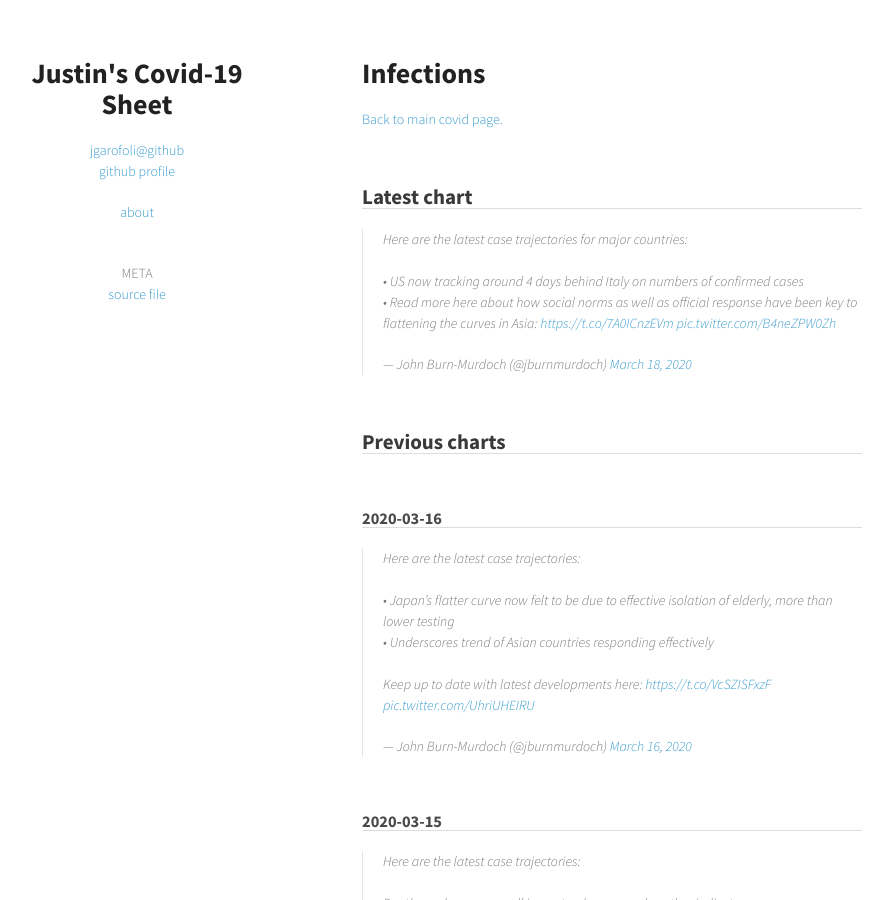
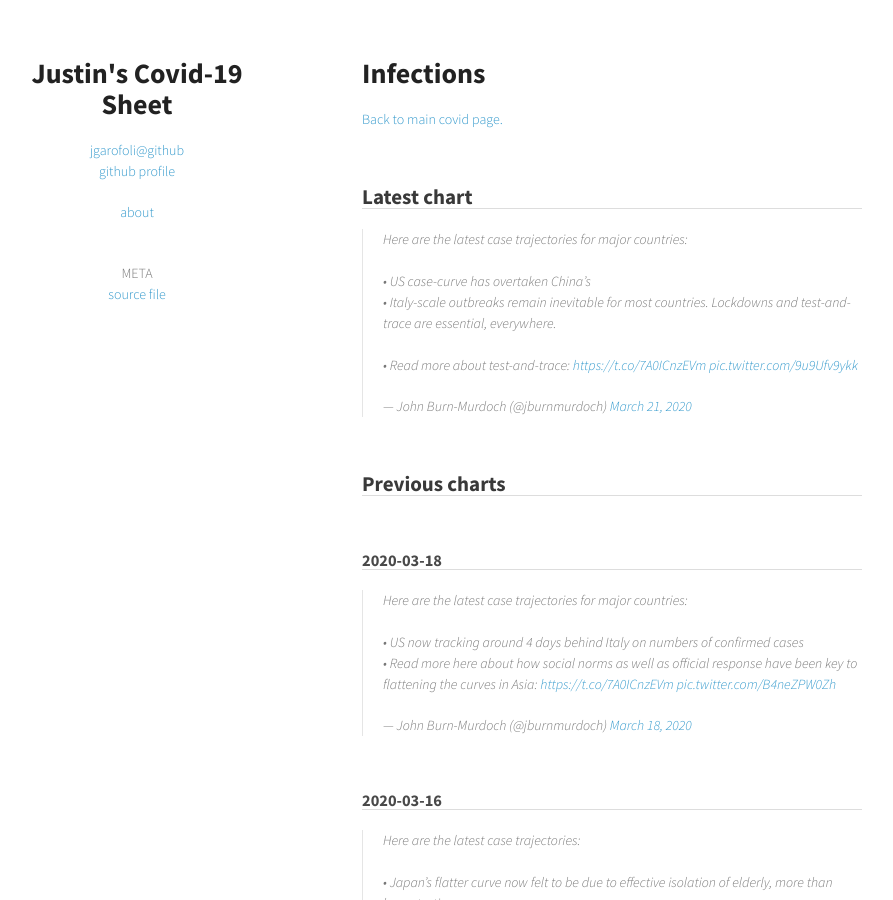
Before and after one commit to jgarofoli/jgarofoli.github.io, a Jekyll site: the page built from covid19/infections.md, in a window 1280 px wide and 900 px high. Shown: the whole window, without its empty margins (208-1101 px from the left). Built offline with Jekyll 4.4.1, drawn with Linux system fonts in a browser that asks for light colours; comment, search, counter and statistics services are not loaded; some of the changed text lies outside the part shown.

Commit message:
Update the infection chart.

```diff
--- a/covid19/infections.md
+++ b/covid19/infections.md
@@ -17,9 +19,14 @@
 <a href="{% link covid19/index.md %}">Back to main covid page.</a>
 ## Latest chart
 
+<blockquote class="twitter-tweet" data-conversation="none"><p lang="en" dir="ltr">Here are the latest case trajectories for major countries: <br><br>• US case-curve has overtaken China’s<br>• Italy-scale outbreaks remain inevitable for most countries. Lockdowns and test-and-trace are essential, everywhere.<br><br>• Read more about test-and-trace: <a href="https://t.co/7A0ICnzEVm">https://t.co/7A0ICnzEVm</a> <a href="https://t.co/9u9Ufv9ykk">pic.twitter.com/9u9Ufv9ykk</a></p>&mdash; John Burn-Murdoch (@jburnmurdoch) <a href="https://twitter.com/jburnmurdoch/status/1241464031958970368?ref_src=twsrc%5Etfw">March 21, 2020</a></blockquote> <script async src="https://platform.twitter.com/widgets.js" charset="utf-8"></script>
+
+## Previous charts
+
+### 2020-03-18
+
 <blockquote class="twitter-tweet" data-conversation="none"><p lang="en" dir="ltr">Here are the latest case trajectories for major countries: <br><br>• US now tracking around 4 days behind Italy on numbers of confirmed cases<br>• Read more here about how social norms as well as official response have been key to flattening the curves in Asia: <a href="https://t.co/7A0ICnzEVm">https://t.co/7A0ICnzEVm</a> <a href="https://t.co/B4neZPW0Zh">pic.twitter.com/B4neZPW0Zh</a></p>&mdash; John Burn-Murdoch (@jburnmurdoch) <a href="https://twitter.com/jburnmurdoch/status/1240234671407063041?ref_src=twsrc%5Etfw">March 18, 2020</a></blockquote> <script async src="https://platform.twitter.com/widgets.js" charset="utf-8"></script>
 
-## Previous charts
 
 ### 2020-03-16
 
```
Also changed, not shown: other parts of covid19/infections.md (+2 -0 lines), covid19/index.md (+5 -9 lines).
